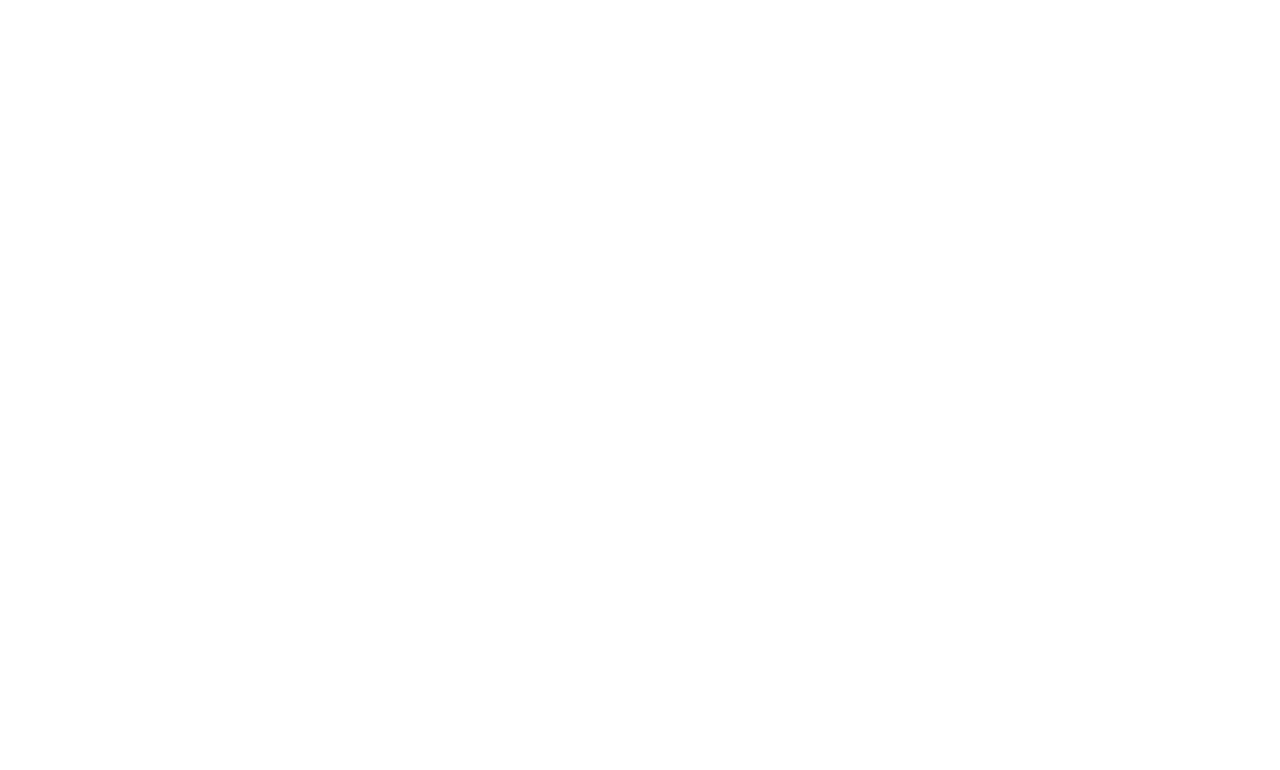
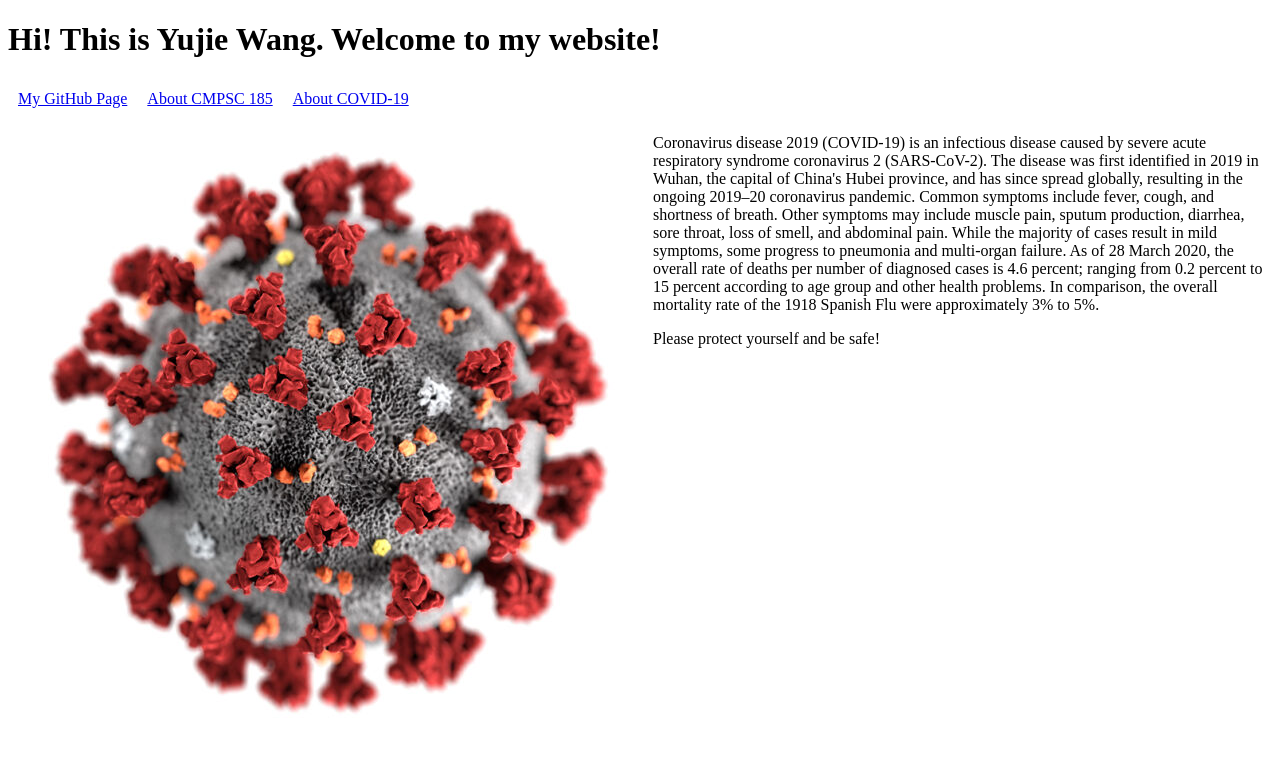
Before and after one commit to WilsonWYJ/cs185_asg1, a plain HTML site: page index.html in a window 1280 px wide. Drawn offline with Linux system fonts and the light colour scheme.

Commit message:
yw - Updated the content of the website

```diff
--- a/index.html
+++ b/index.html
@@ -1,2 +1,37 @@
 <!DOCTYPE html>
 <html>
+<head>
+	<title>Welcome!</title>
+	<link rel="stylesheet" type="text/css" href="style.css">
+</head>
+<body>
+	<div class="header">
+		<h1>Hi! This is Yujie Wang. Welcome to my website!</h1>
+	</div>
+	<div class="nav-bar">
+		<div class="tab">
+			<a href="https://github.com/WilsonWYJ">My GitHub Page</a>
+		</div>
+		<div class="tab">
+			<a href="https://www.cs.ucsb.edu/education/courses/cmpsc-185">About CMPSC 185</a>
+        </div>
+        <div class="tab">
+			<a href="https://www.cdc.gov/coronavirus/2019-ncov/index.html">About COVID-19</a>
+        </div>
+	</div>
+	<div id="main-body">
+		<div>
+			<img src="images/sample-img.jpg">
+		</div>
+		<div>
+			<p>
+                Coronavirus disease 2019 (COVID-19) is an infectious disease caused by severe acute respiratory syndrome coronavirus 2 (SARS-CoV-2). The disease was first identified in 2019 in Wuhan, the capital of China's Hubei province, and has since spread globally, resulting in the ongoing 2019–20 coronavirus pandemic. Common symptoms include fever, cough, and shortness of breath. Other symptoms may include muscle pain, sputum production, diarrhea, sore throat, loss of smell, and abdominal pain. While the majority of cases result in mild symptoms, some progress to pneumonia and multi-organ failure. As of 28 March 2020, the overall rate of deaths per number of diagnosed cases is 4.6 percent; ranging from 0.2 percent to 15 percent according to age group and other health problems. In comparison, the overall mortality rate of the 1918 Spanish Flu were approximately 3% to 5%.
+            </p>
+            <p>
+                Please protect yourself and be safe!
+            </p>
+		</div>
+
+	</div>
+</body>
+</html>
```
Also changed, not shown: images/sample-img.jpg (added).
